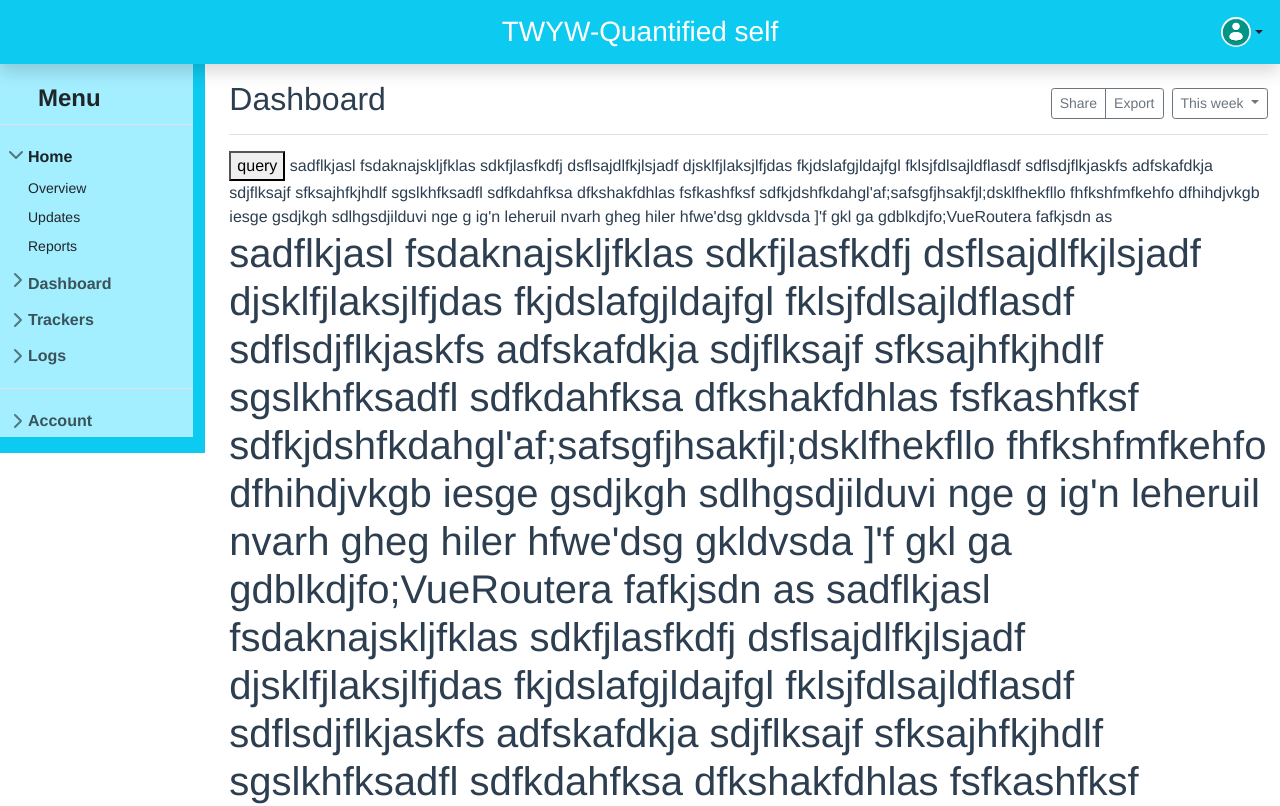
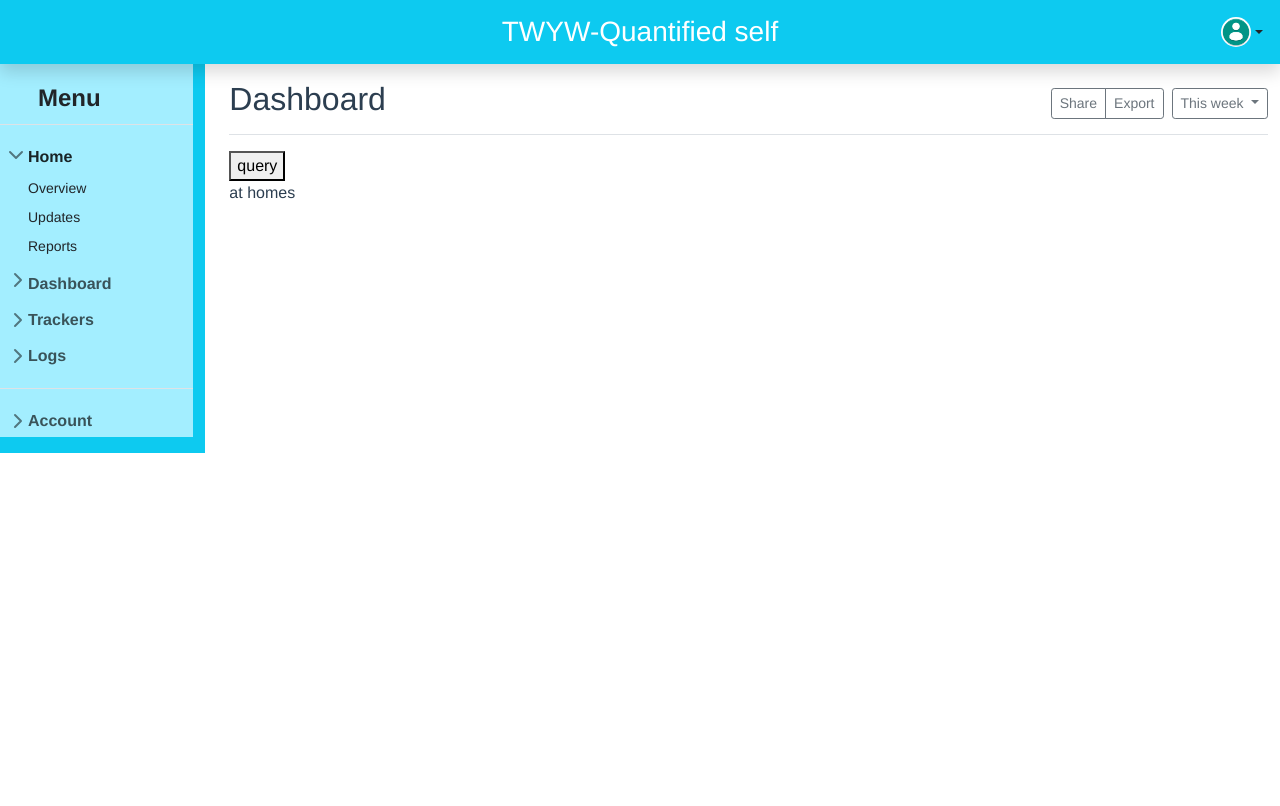
Before and after one commit to hem436/TWYW-Quantified_Self_V2.0, a Vue app in the folder Frontend/: page /dashboard in a window 1280 px wide. Shown: the top 806 px of the page. Built offline with nearby package versions, Linux system fonts and the light colour scheme; what vue-cookies would draw is missing.

Commit message:
commit from office

```diff
--- a/Frontend/src/components/dash/DashIndex.vue
+++ b/Frontend/src/components/dash/DashIndex.vue
@@ -1,7 +1,7 @@
 <template>
 <div id="dash container-fluid">
-	<div class="row">
-		<nav id="sidebarMenu" class="col-md-3 col-lg-2 d-md-block sidebar collapse" style="height:100% ;background-color:#0dcaf0 ">
+	<div class="row d-flex">
+		<nav id="sidebarMenu" class="col-md-3 col-lg-2 d-md-block sidebar collapse" style="background-color:#0dcaf0 ">
 			<div class="flex-shrink-0 " style="background-color:#a3eeff">
 				<a href="/" class="d-flex align-items-center pt-3 pb-2 mb-3 link-dark text-decoration-none border-bottom">
 					<svg class="bi me-2" width="30" height="24">
@@ -81,27 +81,7 @@
 				</div>
 			</div>
 			<button type="button" name="button" @click="req('hem')">query</button>
-			{{info}}sadflkjasl fsdaknajskljfklas sdkfjlasfkdfj dsflsajdlfkjlsjadf djsklfjlaksjlfjdas fkjdslafgjldajfgl fklsjfdlsajldflasdf sdflsdjflkjaskfs adfskafdkja sdjflksajf sfksajhfkjhdlf sgslkhfksadfl sdfkdahfksa dfkshakfdhlas fsfkashfksf
-			sdfkjdshfkdahgl'af;safsgfjhsakfjl;dsklfhekfllo fhfkshfmfkehfo dfhihdjvkgb iesge gsdjkgh sdlhgsdjilduvi nge g ig'n leheruil nvarh gheg hiler hfwe'dsg gkldvsda ]'f gkl ga gdblkdjfo;VueRoutera fafkjsdn as <h1>sadflkjasl fsdaknajskljfklas
-				sdkfjlasfkdfj dsflsajdlfkjlsjadf djsklfjlaksjlfjdas fkjdslafgjldajfgl fklsjfdlsajldflasdf sdflsdjflkjaskfs adfskafdkja sdjflksajf sfksajhfkjhdlf sgslkhfksadfl sdfkdahfksa dfkshakfdhlas fsfkashfksf
-				sdfkjdshfkdahgl'af;safsgfjhsakfjl;dsklfhekfllo fhfkshfmfkehfo dfhihdjvkgb iesge gsdjkgh sdlhgsdjilduvi nge g ig'n leheruil nvarh gheg hiler hfwe'dsg gkldvsda ]'f gkl ga gdblkdjfo;VueRoutera fafkjsdn as sadflkjasl fsdaknajskljfklas
-				sdkfjlasfkdfj dsflsajdlfkjlsjadf djsklfjlaksjlfjdas fkjdslafgjldajfgl fklsjfdlsajldflasdf sdflsdjflkjaskfs adfskafdkja sdjflksajf sfksajhfkjhdlf sgslkhfksadfl sdfkdahfksa dfkshakfdhlas fsfkashfksf
-				sdfkjdshfkdahgl'af;safsgfjhsakfjl;dsklfhekfllo fhfkshfmfkehfo dfhihdjvkgb iesge gsdjkgh sdlhgsdjilduvi nge g ig'n leheruil nvarh gheg hiler hfwe'dsg gkldvsda ]'f gkl ga gdblkdjfo;VueRoutera fafkjsdn as sadflkjasl fsdaknajskljfklas
-				sdkfjlasfkdfj dsflsajdlfkjlsjadf djsklfjlaksjlfjdas fkjdslafgjldajfgl fklsjfdlsajldflasdf sdflsdjflkjaskfs adfskafdkja sdjflksajf sfksajhfkjhdlf sgslkhfksadfl sdfkdahfksa dfkshakfdhlas fsfkashfksf
-				sdfkjdshfkdahgl'af;safsgfjhsakfjl;dsklfhekfllo fhfkshfmfkehfo dfhihdjvkgb iesge gsdjkgh sdlhgsdjilduvi nge g ig'n leheruil nvarh gheg hiler hfwe'dsg gkldvsda ]'f gkl ga gdblkdjfo;VueRoutera fafkjsdn as sadflkjasl fsdaknajskljfklas
-				sdkfjlasfkdfj dsflsajdlfkjlsjadf djsklfjlaksjlfjdas fkjdslafgjldajfgl fklsjfdlsajldflasdf sdflsdjflkjaskfs adfskafdkja sdjflksajf sfksajhfkjhdlf sgslkhfksadfl sdfkdahfsadflkjasl fsdaknajskljfklas sdkfjlasfkdfj dsflsajdlfkjlsjadf
-				djsklfjlaksjlfjdas fkjdslafgjldajfgl fklsjfdlsajldflasdf sdflsdjflkjaskfs adfskafdkja sdjflksajf sfksajhfkjhdlf sgslkhfksadfl sdfkdahfksa dfkshakfdhlas fsfkashfksf sdfkjdshfkdahgl'af;safsgfjhsakfjl;dsklfhekfllo fhfkshfmfkehfo dfhihdjvkgb
-				iesge gsdjkgh sdlhgsdjilduvi nge g ig'n leheruil nvarh gheg hiler hfwe'dsg gkldvsda ]'f gkl ga gdblkdjfo;VueRoutera fafkjsdn as ksa dfkshakfdhlas fsfkashfksf sdfkjdshfkdahgl'af;safsgfjhsakfjl;dsklfhekfllo fhfkshfmfkehfo dfhihdjvkgb iesge
-				gsdjkgh sdlhgsdjilduvi nge g ig'n leheruil nvarh gheg hiler hfwe'dsg gkldvsda ]'f gkl ga gdblkdjfo;VueRoutera fafkjsdn as sadflkjasl fsdaknajskljfklas sdkfjlasfkdfj dsflsajdlfkjlsjadf djsklfjlaksjlfjdas fkjdslafgjldajfgl fklsjfdlsajldflasdf
-				sdflsdjflkjaskfs adfskafdkja sdjflksajf sfksajhfkjhdlf sgslkhfksadfl sdfkdahfksa dfkshakfdhlas fsfkashfksf sdfkjdshfkdahgl'af;safsgfjhsakfjl;dsklfhekfllo fhfkshfmfkehfo dfhihdjvkgb iesge gsdjkgh sdlhgsdjilduvi nge g ig'n leheruil nvarh gheg
-				hiler hfwe'dsg gkldvsda ]'f gkl ga gdblkdjfo;VueRoutera fafkjsdn as sadflkjasl fsdaknajskljfklas sdkfjlasfkdfj dsflsajdlfkjlsjadf djsklfjlaksjlfjdas fkjdslafgjldajfgl fklsjfdlsajldflasdf sdflsdjflkjaskfs adfskafdkja sdjflksajf sfksajhfkjhdlf
-				sgslkhfksadfl sdfkdahfksa dfkshakfdhlas fsfkashfksf sdfkjdshfkdahgl'af;safsgfjhsakfjl;dsklfhekfllo fhfkshfmfkehfo dfhihdjvkgb iesge gsdjkgh sdlhgsdjilduvi nge g ig'n leheruil nvarh gheg hiler hfwe'dsg gkldvsda ]'f gkl ga gdblkdjfo;VueRoutera
-				fafkjsdn as sadflkjasl fsdaknajskljfklas sdkfjlasfkdfj dsflsajdlfkjlsjadf djsklfjlaksjlfjdas fkjdslafgjldajfgl fklsjfdlsajldflasdf sdflsdjflkjaskfs adfskafdkja sdjflksajf sfksajhfkjhdlf sgslkhfksadfl sdfkdahfksa dfkshakfdhlas fsfkashfksf
-				sdfkjdshfkdahgl'af;safsgfjhsakfjl;dsklfhekfllo fhfkshfmfkehfo dfhihdjvkgb iesge gsdjkgh sdlhgsdjilduvi nge g ig'n leheruil nvarh gheg hiler hfwe'dsg gkldvsda ]'f gkl ga gdblkdjfo;VueRoutera fafkjsdn as sadflkjasl fsdaknajskljfklas
-				sdkfjlasfkdfj dsflsajdlfkjlsjadf djsklfjlaksjlfjdas fkjdslafgjldajfgl fklsjfdlsajldflasdf sdflsdjflkjaskfs adfskafdkja sdjflksajf sfksajhfkjhdlf sgslkhfksadfl sdfkdahfksa dfkshakfdhlas fsfkashfksf
-				sdfkjdshfkdahgl'af;safsgfjhsakfjl;dsklfhekfllo fhfkshfmfkehfo dfhihdjvkgb iesge gsdjkgh sdlhgsdjilduvi nge g ig'n leheruil nvarh gheg hiler hfwe'dsg gkldvsda ]'f gkl ga gdblkdjfo;VueRoutera fafkjsdn as sadflkjasl fsdaknajskljfklas
-				sdkfjlasfkdfj dsflsajdlfkjlsjadf djsklfjlaksjlfjdas fkjdslafgjldajfgl fklsjfdlsajldflasdf sdflsdjflkjaskfs adfskafdkja sdjflksajf sfksajhfkjhdlf sgslkhfksadfl sdfkdahfksa dfkshakfdhlas fsfkashfksf
-				sdfkjdshfkdahgl'af;safsgfjhsakfjl;dsklfhekfllo fhfkshfmfkehfo dfhihdjvkgb iesge gsdjkgh sdlhgsdjilduvi nge g ig'n leheruil nvarh gheg hiler hfwe'dsg gkldvsda ]'f gkl ga gdblkdjfo;VueRoutera fafkjsdn as </h1>'
+			{{info}}
 			<router-view />
 		</div>
 	</div>
@@ -119,16 +99,18 @@ export default {
 		req: function(user) {
 			let self = this
 			console.log(this.$Ciphers.encode("Vigenere Cipher", "Hello, World!@#$%^&*()_+-=", ["Pwd"]))
-			let a = fetch("http://localhost:5000/api/user/" + user, {
+			if(self.$cookies.get("user")){
+			var a = fetch('http://localhost:5000/api/user/' + user, {
 				method: 'GET',
 				headers: {
-					// "A-T": atob(self.$cookies.get("user")).split(";")[1]
 					"A-T": self.$Ciphers.decode("Vigenere Cipher", self.$cookies.get("user"),
 						["Pwd"]).split(";")[1]
-					// "A-T": "WyJiJyQyYiQxMiRDR3l1UXVETmhIRzBqRFR4YjRLYXNPJyJd.YveGPg.l7f2Wb1aaxZDX4EDkLySBAQBXpA"
-					// WyJiJyQyYiQxMiRDR3l1UXVETmhIRzBqRFR4YjRLYXNPJyJd.YveH - w.p_Axi4m2ECFQE8fCrtXlRtQSkwA
+
 				}
-			})
+			})}
+			else{
+				a=Promise.reject("Login")
+			}
 			a.then(response => response.json()).then(function(res) {
 				console.log(res);
 				self.info = res;
@@ -156,6 +138,7 @@ main {
 	max-height: 100vh;
 	overflow-x: auto;
 	overflow-y: hidden;
+
 }
 
 .b-example-divider {
```
Also changed, not shown: 1 other file (tests, documents, lock files or other folders).
